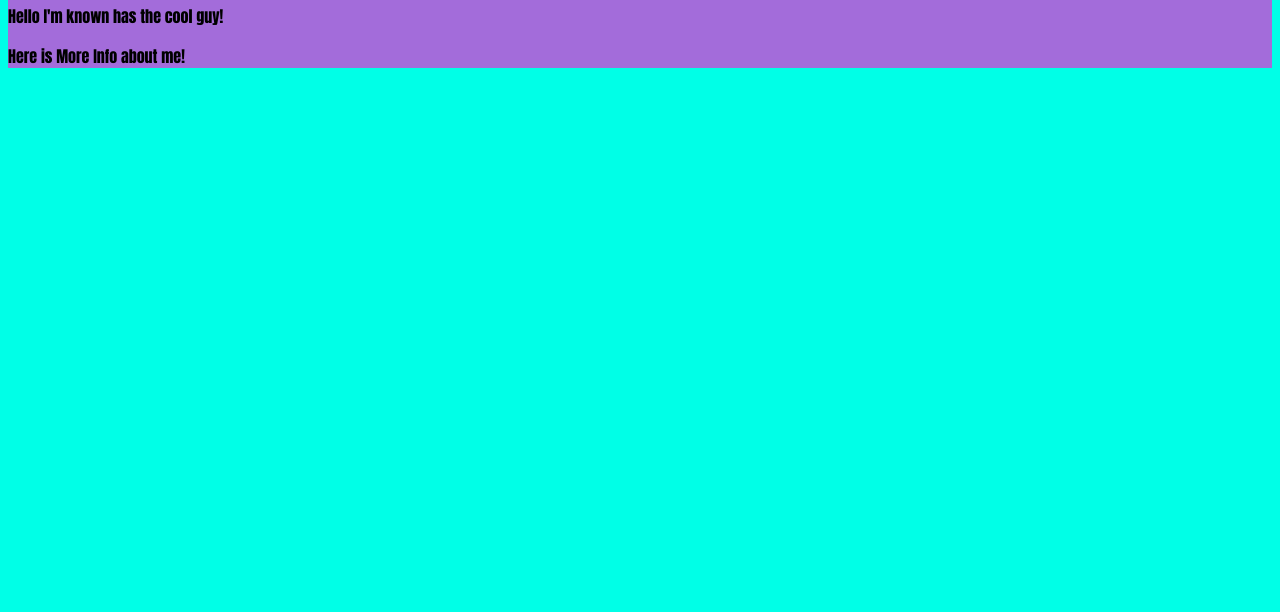
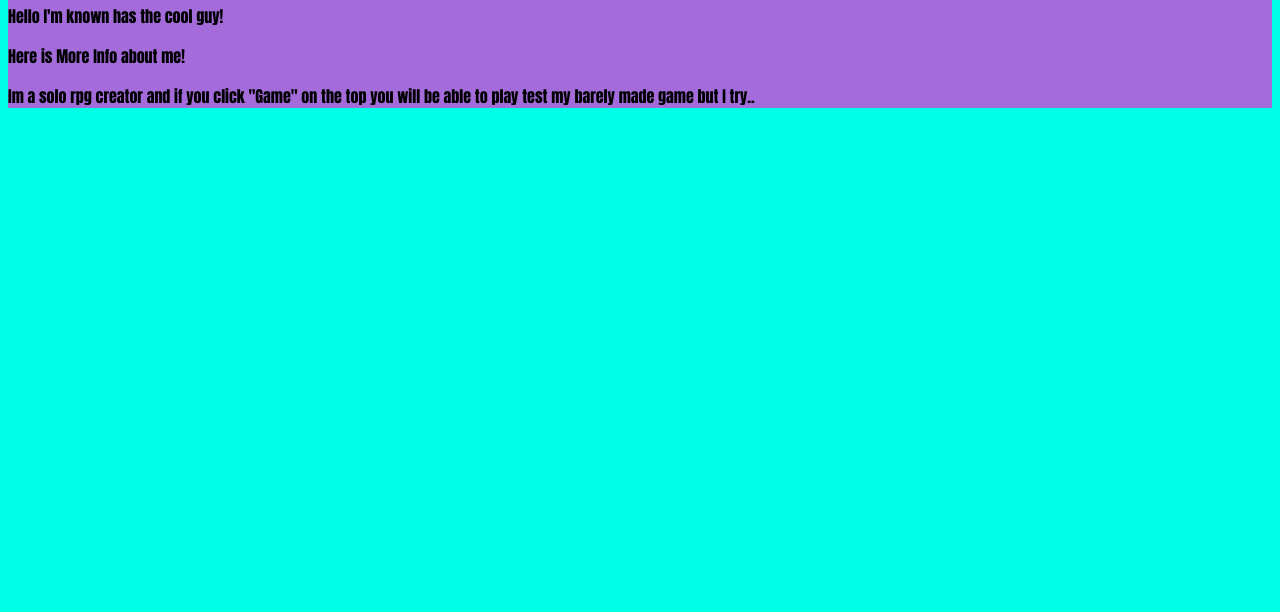
Before and after one commit to 29rsantanadelarosa-ops/29rsantanadelarosa-ops.github.io, a plain HTML site: page index.html in a window 1280 px wide. Shown: the part 188-800 px from the top of the page. Drawn offline with Linux system fonts and the light colour scheme.

Commit message:
Update index.html

```diff
--- a/index.html
+++ b/index.html
@@ -40,6 +40,9 @@
         </header>
         <p>Hello I'm known has the cool guy!</p>
         <p>  Here is More Info about me!</p>
+        <p>Im a solo rpg creator and if you click "Game" on the top
+            you will be able to play test my barely made game but I try..
+        </p>
      </article>
 </body>
 
```
